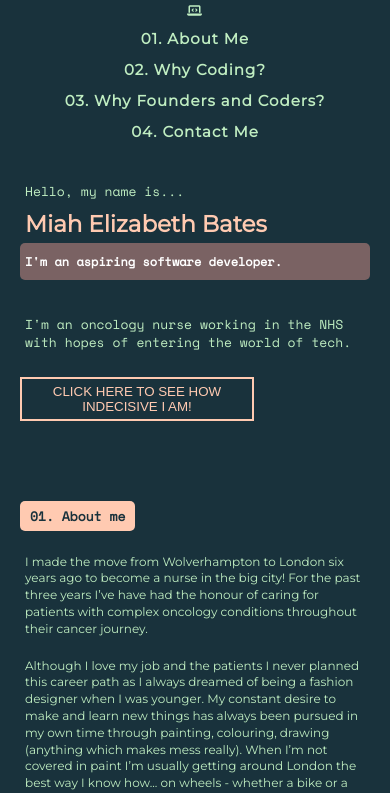
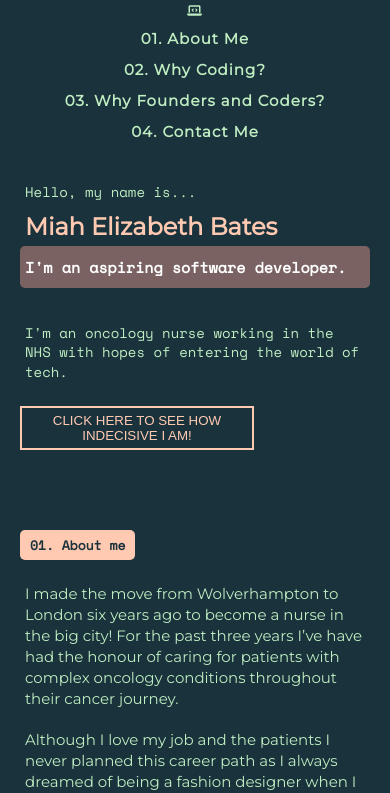
Before and after one commit to miahbates/fac-application, a plain HTML site: page index.html in a window 390 px wide. Shown: the part 28-821 px from the top of the page. Drawn offline with nearby package versions, Linux system fonts and the light colour scheme.

Commit message:
updated font size for mobile

```diff
--- a/index.css
+++ b/index.css
@@ -127,14 +127,14 @@ nav {
 
 .small-intro {
   font-family: "space mono";
-  font-size: 1.3rem;
+  font-size: 1.4rem;
   color: var(--color-two);
   margin: 30px 0 0 0;
   padding: 5px;
 }
 
 h1 {
-  font-size: 2.3rem;
+  font-size: 2.4rem;
   color: var(--color-three);
   margin:0;
   padding: 5px;
@@ -142,7 +142,7 @@ h1 {
 
 h2, p {
   font-family: "space mono", Arial, Helvetica, sans-serif;
-  font-size: 1.2rem;
+  font-size: 1.5rem;
   color: var(--color-two);
   margin: 0;
   padding: 10px 5px;
```
